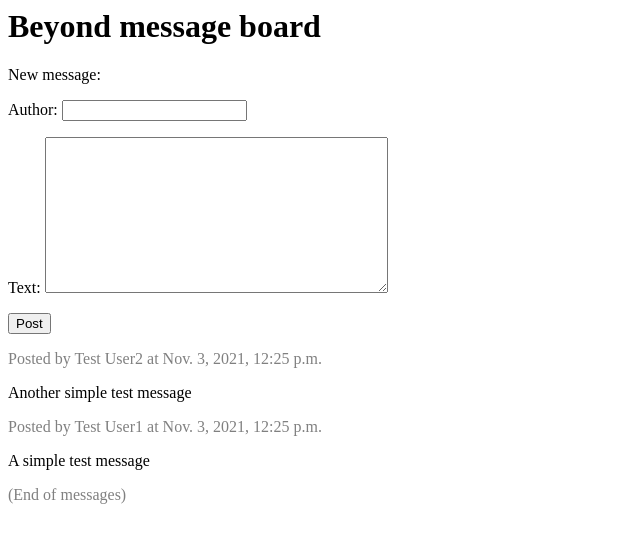
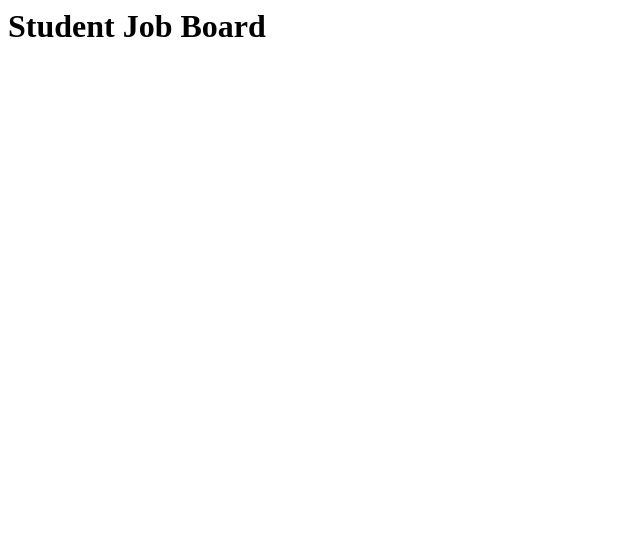
Before and after one commit to redhat-beyond/SJMaster, a Django app: page / in a window 1280 px wide. Shown: the top 543 px of the page, without its empty margins (0-640 px from the left). Run offline with Django 3.2, Linux system fonts and the light colour scheme; data comes from the database, SQL or seed files in the repository.

Commit message:
update the web page

```diff
--- a/msgboard/templates/msgboard/board.html
+++ b/msgboard/templates/msgboard/board.html
@@ -1,6 +1,6 @@
 <html>
   <head>
-    <title>Beyond message board</title>
+    <title>Student Job Board</title>
     <style type="text/css">
       .author,
       .eom {
@@ -10,20 +10,6 @@
   </head>
 
   <body>
-    <h1>Beyond message board</h1>
-    <div class="newfrm">
-      <p class="newmsg">New message:</p>
-      <form method="POST">
-        {% csrf_token %} {{ form.as_p }}
-        <input type="submit" value="Post" />
-      </form>
-    </div>
-    {% for message in messages %}
-    <div class="message">
-      <p class="author">Posted by {{message.author}} at {{message.date}}</p>
-      <p>{{ message.text }}</p>
-    </div>
-    {% endfor %}
-    <p class="EOM">(End of messages)</p>
+    <h1>Student Job Board</h1>
   </body>
 </html>
```
